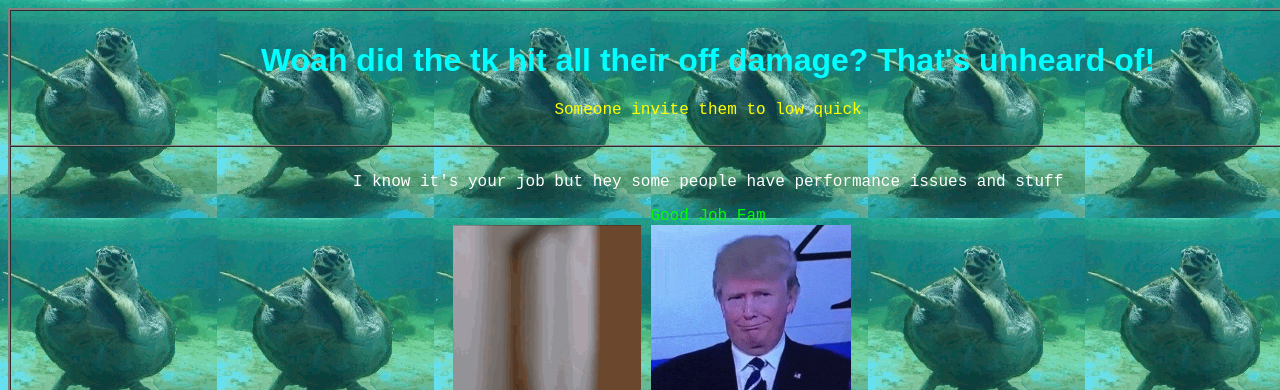
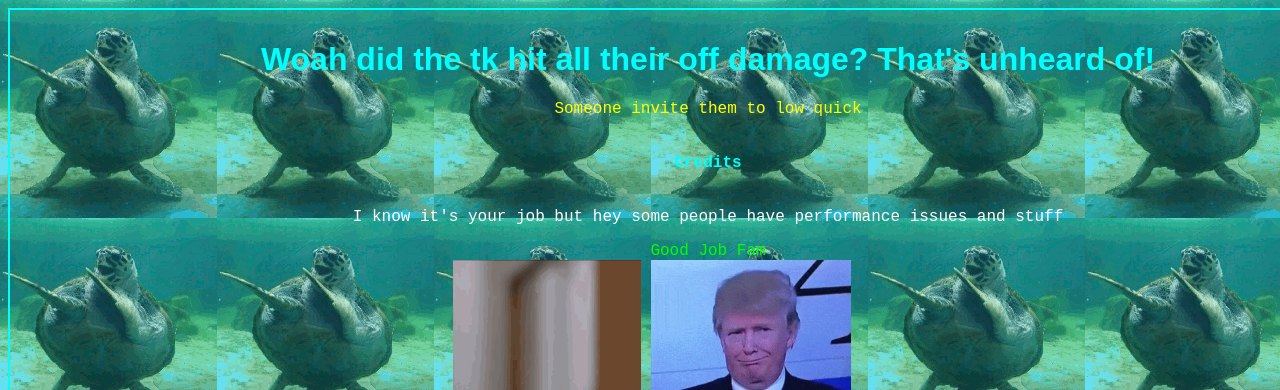
Before and after one commit to dasaright/dasaright.github.io, a plain HTML site: page index.html in a window 1280 px wide. Shown: the top 390 px of the page. Drawn offline with Linux system fonts and the light colour scheme.

Commit message:
Add files via upload

```diff
--- a/index.html
+++ b/index.html
@@ -5,11 +5,25 @@
   <meta name="viewport" content="width=device-width, initial-scale=1.0">
   <title>Who Is This TK</title>
   <link rel="stylesheet" href="style.css">
+  <style>
+    body {
+      /* Two stacked backgrounds: turtle.gif (bottom), stars-bg.gif (top) */
+      background-image: url('turtle.gif'), url('stars-bg.gif');
+      background-repeat: repeat, repeat; /* tile both like old-school wallpapers */
+      background-attachment: fixed, fixed; /* keep both fixed while scrolling */
+      background-size: auto, auto; /* keep natural GIF tiling */
+    }
+
+    table {
+      border: 2px solid cyan;
+      width: 1400px;
+    }
+  </style>
 </head>
-<body background="stars-bg.gif">
+<body>
 
   <center>
-    <table border="2" cellpadding="10" cellspacing="0" width="1400">
+    <table cellpadding="10" cellspacing="0">
       <!-- Header row -->
       <tr>
         <td align="center">
@@ -17,6 +31,13 @@
             Woah did the tk hit all their off damage? That's unheard of!
           </h1>
           <p style="color: yellow;">Someone invite them to low quick</p>
+        </td>
+      </tr>
+
+      <!-- Navigation row -->
+      <tr>
+        <td align="center">
+          <a class="nav-link" href="credits.html">Credits</a>
         </td>
       </tr>
 
@@ -55,7 +76,3 @@
       </tr>
 
     </table>
-  </center>
-
-</body>
-</html>
```
